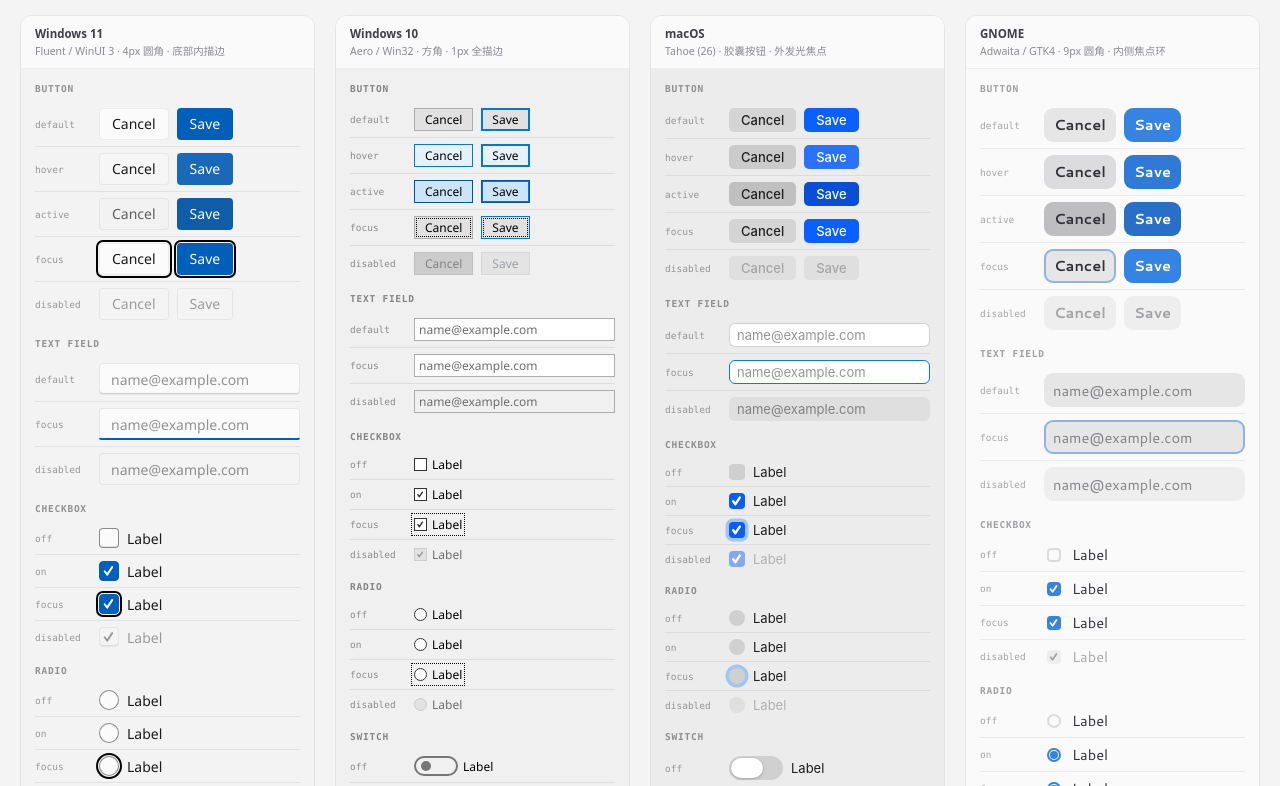
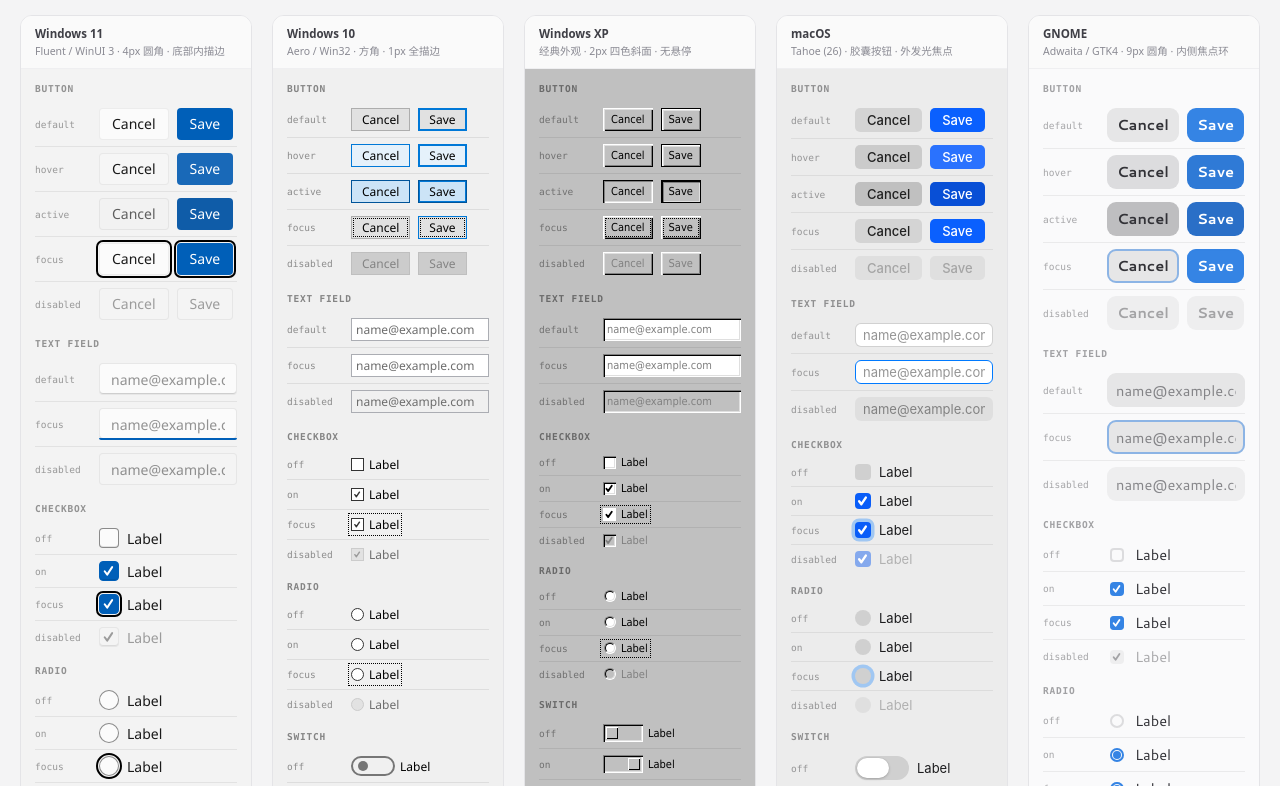
Before and after one commit to ykai55/dialect-ui, a plain HTML site: page harness.html in a window 1280 px wide. Shown: the part 44-830 px from the top of the page. Drawn offline with Linux system fonts and the light colour scheme.

Commit message:
feat: 新增 Windows XP（经典外观）主题，接入五平台并排
数值来自 box-win 上 GDI 经典绘制的原生矩阵。组件层补了几条通用通道：
四色斜面 / 按下态的内部填充、单选框圆环（1px 外边框 + 1px 内圈伪元素，
替代在圆上会变形的 offset 阴影）、以及 Firefox 下滑杆只画右半段的修复。

```diff
--- a/css/base.css
+++ b/css/base.css
@@ -195,9 +195,9 @@
 }
 
 body.is-compare .stage {
-  grid-template-columns: repeat(4, minmax(0, 1fr));
+  grid-template-columns: repeat(5, minmax(0, 1fr));
   justify-content: stretch;
-  max-width: 1920px;
+  max-width: 2500px;
   margin: 0 auto;
 }
 
@@ -328,10 +328,10 @@
 .harness {
   display: grid;
   gap: 20px;
-  grid-template-columns: repeat(4, minmax(0, 1fr));
+  grid-template-columns: repeat(5, minmax(0, 1fr));
   align-items: start;
   padding: 20px;
-  max-width: 2240px;
+  max-width: 2800px;
   margin: 0 auto;
 }
 
--- a/css/components.css
+++ b/css/components.css
@@ -53,6 +53,7 @@
   background: var(--btn-bg-active);
   border-color: var(--btn-border-active, var(--btn-border));
   color: var(--btn-fg-active, var(--btn-fg));
+  box-shadow: var(--btn-shadow-active, var(--btn-shadow)), inset 0 -1px 0 var(--btn-bottom-stroke);
 }
 
 .btn:is(:focus-visible, .s-focus) {
@@ -68,7 +69,7 @@
   background: var(--btn-bg-disabled, var(--disabled-bg));
   border-color: var(--btn-border-disabled, var(--disabled-border));
   color: var(--btn-fg-disabled, var(--disabled-fg));
-  box-shadow: none;
+  box-shadow: var(--btn-shadow-disabled, none);
 }
 
 /* 主按钮：整块覆盖，所以放在普通状态之后 */
@@ -88,13 +89,15 @@
   background: var(--primary-bg-active);
   border-color: var(--primary-border-active, var(--primary-border));
   color: var(--primary-fg);
+  box-shadow: var(--primary-shadow-active, var(--primary-shadow)),
+    inset 0 -1px 0 var(--primary-bottom-stroke);
 }
 
 .btn--primary:is(:disabled, .s-disabled) {
-  background: var(--disabled-bg);
-  border-color: var(--disabled-border);
-  color: var(--disabled-fg);
-  box-shadow: none;
+  background: var(--btn-bg-disabled, var(--disabled-bg));
+  border-color: var(--btn-border-disabled, var(--disabled-border));
+  color: var(--btn-fg-disabled, var(--disabled-fg));
+  box-shadow: var(--btn-shadow-disabled, none);
 }
 
 /* ---------------- Text field ---------------- */
@@ -172,7 +175,7 @@
   background: var(--field-bg-disabled, var(--disabled-bg));
   border-color: var(--field-border-disabled, var(--disabled-border));
   color: var(--field-fg-disabled, var(--disabled-fg));
-  box-shadow: none;
+  box-shadow: var(--field-shadow-disabled, none);
 }
 
 .field:has(.field__input:disabled) .field__label {
@@ -330,11 +333,29 @@
   margin: var(--radio-pad, 0px);
   box-shadow: var(--radio-shadow, none);
   border: var(--radio-border-w) solid var(--radio-border);
+  /* 四边可以给不同颜色（--radio-border-color 是 top right bottom left 四值）；
+     圆环用 1px 外边框 + 1px 内圈伪元素画，比 offset 阴影更接近 GDI 的均匀环 */
+  border-color: var(--radio-border-color, var(--radio-border));
   border-radius: 50%;
   background: var(--radio-bg);
   transition:
     background-color var(--ui-duration) var(--ui-ease),
     border-color var(--ui-duration) var(--ui-ease);
+}
+
+/* 内圈（第二圈）环：默认宽度 0，其他主题不受影响 */
+.radio__dot::before {
+  content: "";
+  position: absolute;
+  inset: 0;
+  box-sizing: border-box;
+  /* 拆成三个长写属性：内圈颜色是四值（top right bottom left），
+     直接塞进 border 简写会让整条声明在计算期失效（宽度变 0）。 */
+  border-width: var(--radio-inner-w, 0px);
+  border-style: solid;
+  border-color: var(--radio-inner-color, transparent);
+  border-radius: 50%;
+  pointer-events: none;
 }
 
 .radio__dot::after {
@@ -347,12 +368,12 @@
   border-radius: 50%;
   background: var(--radio-dot-color);
   transform: translate(-50%, -50%) scale(0);
-  transition: transform 90ms var(--ui-ease);
+  transition: transform var(--radio-dot-duration, 90ms) var(--ui-ease);
 }
 
 .radio__input:checked + .radio__dot {
   background: var(--radio-bg-checked);
-  border-color: var(--radio-border-checked);
+  border-color: var(--radio-border-checked, var(--radio-border-color, var(--radio-border)));
   box-shadow: var(--radio-shadow-checked, var(--radio-shadow, none));
 }
 
@@ -361,7 +382,7 @@
 }
 
 .radio:is(:hover, .s-hover) .radio__dot {
-  border-color: var(--radio-border-hover, var(--radio-border));
+  border-color: var(--radio-border-hover, var(--radio-border-color, var(--radio-border)));
 }
 
 .radio:is(:hover, .s-hover) .radio__dot::after {
@@ -370,7 +391,7 @@
 
 .radio:is(:active, .s-active) .radio__dot {
   background: var(--radio-bg-active, var(--radio-bg));
-  border-color: var(--radio-border-active, var(--radio-border));
+  border-color: var(--radio-border-active, var(--radio-border-color, var(--radio-border)));
 }
 
 .radio:is(:active, .s-active) .radio__dot::after {
@@ -379,7 +400,7 @@
 
 .radio__input:disabled + .radio__dot {
   background: var(--radio-bg-disabled, var(--disabled-bg));
-  border-color: var(--radio-border-disabled, var(--disabled-border));
+  border-color: var(--radio-border-disabled, var(--radio-border-color, var(--radio-border)));
 }
 
 .radio__input:disabled + .radio__dot::after {
@@ -401,8 +422,9 @@
   height: var(--switch-h);
   padding: 0;
   border: var(--switch-border-w) solid var(--switch-border);
-  border-radius: calc(var(--switch-h) / 2);
+  border-radius: var(--switch-radius, calc(var(--switch-h) / 2));
   background: var(--switch-bg);
+  box-shadow: var(--switch-track-shadow, none);
   transition:
     background-color var(--switch-duration) var(--switch-ease),
     border-color var(--switch-duration) var(--switch-ease);
@@ -415,7 +437,7 @@
   /* macOS 26 的滑块是「胶囊」不是圆：宽高可以分开给 */
   width: var(--switch-knob-w, var(--switch-knob));
   height: var(--switch-knob);
-  border-radius: calc(var(--switch-knob) / 2);
+  border-radius: var(--switch-knob-radius, calc(var(--switch-knob) / 2));
   background: var(--switch-knob-bg);
   box-shadow: var(--switch-knob-shadow);
   transform: translateY(-50%) translateX(0);
@@ -514,6 +536,7 @@
   line-height: 1;
   cursor: default;
   user-select: none;
+  box-shadow: var(--select-shadow, none);
   transition:
     background-color var(--ui-duration) var(--ui-ease),
     border-color var(--ui-duration) var(--ui-ease);
@@ -555,9 +578,12 @@
   gap: 2px;
   width: var(--select-arrow-w, auto);
   min-width: var(--select-arrow-w, 0px);
-  height: 100%;
+  height: calc(100% - 2 * var(--select-arrow-inset, 0px));
+  margin-right: var(--select-arrow-inset, 0px);
   padding-left: var(--select-arrow-pad, 0px);
   border-left: var(--select-arrow-sep-w, 0px) solid var(--select-arrow-sep, transparent);
+  background: var(--select-arrow-bg, transparent);
+  box-shadow: var(--select-arrow-shadow, none);
   color: var(--select-chevron);
 }
 
@@ -599,7 +625,8 @@
     var(--slider-fill) 0 var(--slider-pct, 40%),
     var(--slider-track) var(--slider-pct, 40%) 100%
   );
-  box-shadow: inset 0 0 0 var(--slider-track-edge-w, 0px) var(--slider-track-edge, transparent);
+  box-shadow: var(--slider-track-shadow, none),
+    inset 0 0 0 var(--slider-track-edge-w, 0px) var(--slider-track-edge, transparent);
 }
 
 .slider::-webkit-slider-thumb {
@@ -631,13 +658,18 @@
   height: var(--slider-track-h);
   border-radius: var(--slider-track-radius, 999px);
   background: var(--slider-track);
-  box-shadow: inset 0 0 0 var(--slider-track-edge-w, 0px) var(--slider-track-edge, transparent);
+  box-shadow: var(--slider-track-shadow, none),
+    inset 0 0 0 var(--slider-track-edge-w, 0px) var(--slider-track-edge, transparent);
 }
 
+/* Firefox 把滑块左边那段单独画在 ::-moz-range-progress 上，
+   斜面阴影必须两边都给，否则左边的进度段会没有立体边、看起来只剩半截。 */
 .slider::-moz-range-progress {
   height: var(--slider-track-h);
   border-radius: var(--slider-track-radius, 999px);
   background: var(--slider-fill);
+  box-shadow: var(--slider-track-shadow, none),
+    inset 0 0 0 var(--slider-track-edge-w, 0px) var(--slider-track-edge, transparent);
 }
 
 .slider::-moz-range-thumb {
--- /dev/null
+++ b/css/theme-winxp.css
@@ -0,0 +1,264 @@
+/* ============================================================
+   theme-winxp.css — Windows XP「经典」外观（2000 / XP classic）
+
+   这套外观是纯 GDI 画的：2px 四色斜面、#C0C0C0 对话框底、Tahoma 8pt。
+   依据：在 box-win 的 session 2 里把系统色调成 classic 调色板，用
+   DrawFrameControl / DrawEdge 离屏渲染的原生图，见
+   reference/shots/windows/classic/ 与 docs/classic-native-notes.md。
+
+   四色斜面（2px，四边不等）：
+     raised   上/左 外 #FFFFFF 内 #DFDFDF，下/右 内 #808080 外 #000000
+     sunken   上/左 外 #808080 内 #000000，下/右 内 #DFDFDF 外 #FFFFFF
+     pressed  上/左 外 #000000 内 #808080，下/右 内 #DFDFDF 外 #FFFFFF
+
+   这套年代没有暗色模式，也没有悬停态；暗色档直接沿用浅色。
+   ============================================================ */
+
+[data-theme="winxp"] {
+  --ui-surface: #c0c0c0; /* COLOR_3DFACE */
+  --ui-text: #000000;
+  --ui-text-2: #808080; /* COLOR_GRAYTEXT */
+  --ui-text-disabled: #808080;
+
+  /* XP classic 对话框字体：Tahoma 8pt（= 11px @96dpi） */
+  --ui-font: "Tahoma", "Microsoft Sans Serif", "MS Sans Serif", Verdana,
+    "Selawik", system-ui, sans-serif;
+  --ui-font-size: 11px;
+  --ui-control-h: 23px;
+
+  /* 选中色是经典方案的深蓝（Windows Standard 配色） */
+  --ui-accent: #0a246a;
+  --ui-accent-text: #ffffff;
+  --ui-accent-hover: #0a246a;
+  --ui-accent-active: #0a246a;
+
+  /* classic 没有过渡动画 */
+  --ui-duration: 0ms;
+  --ui-ease: linear;
+
+  /* 焦点：1px 点线，画在控件内侧 */
+  --focus-ring: 0 0 0 0 transparent;
+  --focus-outline: 1px dotted #000000;
+  --focus-outline-offset: -3px;
+  --choice-focus-outline: 1px dotted #000000;
+  --choice-focus-offset: 2px;
+  --choice-box-focus-outline: none;
+
+  /* 按钮：23px 高、方角、2px 凸起斜面；没有悬停，按下只把斜面反过来 */
+  --btn-bg: #c0c0c0;
+  --btn-bg-hover: #c0c0c0;
+  --btn-bg-active: #c0c0c0;
+  --btn-fg: #000000;
+  --btn-border-w: 0px;
+  --btn-border: transparent;
+  --btn-border-hover: transparent;
+  --btn-border-active: transparent;
+  --btn-radius: 0px;
+  --btn-h: 23px;
+  --btn-px: 8px;
+  --btn-font-size: 11px;
+  --btn-font-weight: 400;
+  --btn-bottom-stroke: transparent;
+  --btn-shadow: inset 1px 1px 0 #ffffff, inset 2px 2px 0 #dfdfdf,
+    inset -1px -1px 0 #000000, inset -2px -2px 0 #808080;
+  --btn-shadow-active: inset 1px 1px 0 #000000, inset 2px 2px 0 #808080,
+    inset -1px -1px 0 #ffffff, inset -2px -2px 0 #dfdfdf;
+  --btn-shadow-disabled: inset 1px 1px 0 #ffffff, inset 2px 2px 0 #dfdfdf,
+    inset -1px -1px 0 #000000, inset -2px -2px 0 #808080;
+  --btn-bg-disabled: #c0c0c0;
+  --btn-border-disabled: transparent;
+  --btn-fg-disabled: #808080;
+
+  /* 主按钮 = 默认按钮：1px 黑边 + 标准斜面往里挪 1px */
+  --primary-bg: #c0c0c0;
+  --primary-bg-hover: #c0c0c0;
+  --primary-bg-active: #c0c0c0;
+  --primary-fg: #000000;
+  --primary-border: transparent;
+  --primary-border-active: transparent;
+  --primary-bottom-stroke: transparent;
+  --primary-shadow: inset 0 0 0 1px #000000, inset 2px 2px 0 #ffffff,
+    inset 3px 3px 0 #dfdfdf, inset -2px -2px 0 #808080;
+  --primary-shadow-active: inset 0 0 0 1px #000000, inset 2px 2px 0 #000000,
+    inset 3px 3px 0 #808080, inset -2px -2px 0 #dfdfdf;
+
+  /* 输入框：白底、2px 凹陷斜面；聚焦只挪插入符，外观不变 */
+  --field-bg: #ffffff;
+  --field-border-w: 0px;
+  --field-border: transparent;
+  --field-radius: 0px;
+  --field-h: 23px;
+  --field-px: 4px;
+  --field-font-size: 11px;
+  --field-shadow: inset 1px 1px 0 #808080, inset 2px 2px 0 #000000,
+    inset -1px -1px 0 #ffffff, inset -2px -2px 0 #dfdfdf;
+  --field-focus-border: transparent;
+  --field-focus-shadow: var(--field-shadow);
+  --field-focus-outline: none;
+  --field-placeholder: #808080;
+  --field-underline-w: 0px;
+  --field-underline-color: transparent;
+  --field-label-size: 11px;
+  --field-bg-disabled: #c0c0c0;
+  --field-border-disabled: transparent;
+  --field-fg-disabled: #808080;
+  --field-shadow-disabled: var(--field-shadow);
+
+  /* 多行输入：同样的凹陷边框，没有右下缩放手柄 */
+  --textarea-min-h: 80px;
+  --textarea-py: 2px;
+  --textarea-line-height: 1.55; /* 实测行距 17px / 11px 字号 */
+  --textarea-resize: none;
+  --textarea-border: transparent;
+  --textarea-focus-border: transparent;
+  --textarea-disabled-border: transparent;
+
+  /* 复选框：13×13 白底、2px 凹陷斜面、黑色勾 */
+  --choice-gap: 5px;
+  --check-size: 13px;
+  --check-radius: 0px;
+  --check-bg: #ffffff;
+  --check-border-w: 0px;
+  --check-border: transparent;
+  --check-shadow: inset 1px 1px 0 #808080, inset 2px 2px 0 #000000,
+    inset -1px -1px 0 #ffffff, inset -2px -2px 0 #dfdfdf;
+  --check-shadow-checked: var(--check-shadow);
+  --check-bg-checked: #ffffff;
+  --check-border-checked: transparent;
+  --check-mark: #000000;
+  --check-stroke: 2.8;
+  --check-duration: 0ms;
+  --check-bg-hover: #ffffff;
+  --check-border-hover: transparent;
+  --check-mark-hover: #000000;
+  --check-bg-checked-hover: #ffffff;
+  --check-border-checked-hover: transparent;
+  --check-mark-checked-hover: #000000;
+  --check-bg-active: #c0c0c0; /* 实测按下态内部白底变面灰 */
+  --check-border-active: transparent;
+  --check-mark-active: #000000;
+  --check-bg-disabled: #c0c0c0; /* 实测：禁用时盒子内部是对话框灰 */
+  --check-border-disabled: transparent;
+  --check-mark-disabled: #808080;
+
+  /* 单选框：实测 12×12 ink（放在 13×13 空格里，从 (13,17) 起）。
+     2px 环 = 1px 外边框（上/左 #808080、下/右 #FFFFFF）
+              + 1px 内圈伪元素（上/左 #000000、下/右 #DFDFDF）。
+     黑点 4×4；按下 / 禁用时内部白底变面灰；没有勾选动画。 */
+  --radio-size: 12px;
+  --radio-bg: #ffffff;
+  --radio-border-w: 1px;
+  --radio-border: transparent;
+  --radio-border-color: #808080 #ffffff #ffffff #808080; /* top right bottom left */
+  --radio-border-checked: var(--radio-border-color); /* 选中态环色不变 */
+  --radio-inner-w: 1px;
+  --radio-inner-color: #000000 #dfdfdf #dfdfdf #000000;
+  --radio-shadow: none;
+  --radio-shadow-checked: none;
+  --radio-bg-checked: #ffffff;
+  --radio-dot: 4px;
+  --radio-dot-color: #000000;
+  --radio-pad: -2px 0 0 1px;
+  --radio-dot-hover: #000000;
+  --radio-bg-active: #c0c0c0;
+  --radio-dot-active: #000000;
+  --radio-dot-duration: 0ms;
+  --radio-bg-disabled: #c0c0c0;
+  --radio-dot-disabled: #808080;
+
+  /* 下拉框：实测 21px 高（字段 15 + 上下 2px 凹陷边框）、右侧 17×17 凸起箭头格 */
+  --select-h: 21px;
+  --select-radius: 0px;
+  --select-bg: #ffffff;
+  --select-fg: #000000;
+  --select-border-w: 0px;
+  --select-border: transparent;
+  --select-shadow: var(--field-shadow);
+  --select-px: 4px;
+  --select-pr: 0px;
+  --select-chevron: #000000;
+  --select-chevron-size: 4px;
+  --select-chevron-w: 1px;
+  --select-arrow-w: 17px;
+  --select-arrow-inset: 2px; /* 箭头格在 2px 凹陷边框里面 */
+  --select-arrow-sep-w: 0px;
+  --select-arrow-sep: transparent;
+  --select-arrow-bg: #c0c0c0;
+  --select-arrow-shadow: inset 1px 1px 0 #ffffff, inset 2px 2px 0 #dfdfdf,
+    inset -1px -1px 0 #000000, inset -2px -2px 0 #808080;
+  --select-bg-hover: #ffffff;
+  --select-border-hover: transparent;
+  --select-bg-active: #ffffff;
+  --select-border-active: transparent;
+  --select-bg-disabled: #c0c0c0;
+  --select-border-disabled: transparent;
+  --select-chevron-disabled: #808080;
+  --select-fg-disabled: #808080;
+
+  /* 下拉菜单：灰底、2px 凸起边框、项高 18、选中项深蓝底白字 */
+  --menu-min-w: 140px;
+  --menu-bg: #c0c0c0;
+  --menu-fg: #000000;
+  --menu-border-w: 0px;
+  --menu-border: transparent;
+  --menu-radius: 0px;
+  --menu-shadow: inset 1px 1px 0 #dfdfdf, inset 2px 2px 0 #ffffff,
+    inset -1px -1px 0 #000000, inset -2px -2px 0 #808080;
+  --menu-pad: 2px;
+  --menu-item-h: 18px;
+  --menu-item-radius: 0px;
+  --menu-item-pad-x: 8px;
+  --menu-item-marker-space: 0px;
+  --menu-item-hover-bg: #0a246a;
+  --menu-item-hover-fg: #ffffff;
+  --menu-item-selected-bg: #0a246a;
+  --menu-item-selected-fg: #ffffff;
+  --menu-item-marker: transparent;
+  --menu-item-font-size: 11px;
+  --menu-offset: 0px;
+
+  /* 滑块：实测 msctls_trackbar32（主题关闭）：
+     控件 160×23，通道 4px、左右各缩进 8px；通道上暗下亮（凹槽）；
+     滑块 11×21，凸起斜面。 */
+  --slider-h: 23px;
+  --slider-track-h: 4px;
+  --slider-track: #c0c0c0;
+  --slider-fill: #c0c0c0;
+  --slider-track-radius: 0px;
+  /* 原生通道左右各缩进 8px；CSS 里改不了 track 的宽度（Chrome 忽略、Firefox 会
+     拆成 progress/track 两段），所以通道用满控件宽度，这条记在已知差距里。 */
+  --slider-track-edge-w: 0px;
+  --slider-track-shadow: inset 0 1px 0 #808080, inset 0 2px 0 #000000,
+    inset 0 -1px 0 #ffffff, inset 0 -2px 0 #dfdfdf;
+  --slider-thumb-w: 11px;
+  --slider-thumb-h: 21px;
+  --slider-thumb-radius: 0px;
+  --slider-thumb-bg: #c0c0c0;
+  --slider-thumb-border-w: 0px;
+  --slider-thumb-shadow: inset 1px 1px 0 #ffffff, inset 2px 2px 0 #dfdfdf,
+    inset -1px -1px 0 #000000, inset -2px -2px 0 #808080;
+  --slider-thumb-bg-hover: #c0c0c0;
+  --slider-thumb-bg-active: #c0c0c0;
+  --slider-thumb-bg-disabled: #c0c0c0;
+
+  /* 开关：这个年代没有开关，按同期 3D 控件语言做的解释：
+     凹槽 + 凸起滑块，只靠滑块位置表示状态。见 README「已知差距」。 */
+  --switch-w: 40px;
+  --switch-h: 18px;
+  --switch-knob: 12px;
+  --switch-knob-radius: 0px;
+  --switch-pad: 3px;
+  --switch-border-w: 0px;
+  --switch-radius: 0px;
+  --switch-bg: transparent;
+  --switch-bg-on: transparent;
+  --switch-border: transparent;
+  --switch-border-on: transparent;
+  --switch-track-shadow: inset 1px 1px 0 #808080, inset 2px 2px 0 #000000,
+    inset -1px -1px 0 #ffffff, inset -2px -2px 0 #dfdfdf;
+  --switch-knob-bg: #c0c0c0;
+  --switch-knob-on-bg: #c0c0c0;
+  --switch-knob-shadow: inset 1px 1px 0 #ffffff, inset -1px -1px 0 #000000;
+  --switch-duration: 0ms;
+  --switch-ease: linear;
+}
--- a/harness.html
+++ b/harness.html
@@ -9,6 +9,7 @@
     <link rel="stylesheet" href="css/components.css" />
     <link rel="stylesheet" href="css/theme-win11.css" />
     <link rel="stylesheet" href="css/theme-win10.css" />
+    <link rel="stylesheet" href="css/theme-winxp.css" />
     <link rel="stylesheet" href="css/theme-macos.css" />
     <link rel="stylesheet" href="css/theme-gnome.css" />
   </head>
--- a/js/harness.js
+++ b/js/harness.js
@@ -4,6 +4,7 @@
   var THEMES = [
     { id: "win11", name: "Windows 11", sub: "Fluent / WinUI 3 · 4px 圆角 · 底部内描边" },
     { id: "win10", name: "Windows 10", sub: "Aero / Win32 · 方角 · 1px 全描边" },
+    { id: "winxp", name: "Windows XP", sub: "经典外观 · 2px 四色斜面 · 无悬停" },
     { id: "macos", name: "macOS", sub: "Tahoe (26) · 胶囊按钮 · 外发光焦点" },
     { id: "gnome", name: "GNOME", sub: "Adwaita / GTK4 · 9px 圆角 · 内侧焦点环" }
   ];
@@ -195,5 +196,5 @@
   });
 
   document.getElementById("harness-hint").textContent =
-    (only && only !== "all" ? only : "四个平台") + " · " + mode;
+    (only && only !== "all" ? only : "全部平台") + " · " + mode;
 })();
```
Also changed, not shown: index.html (+11 -1 lines), js/app.js (+6 -4 lines), 1 other file.
